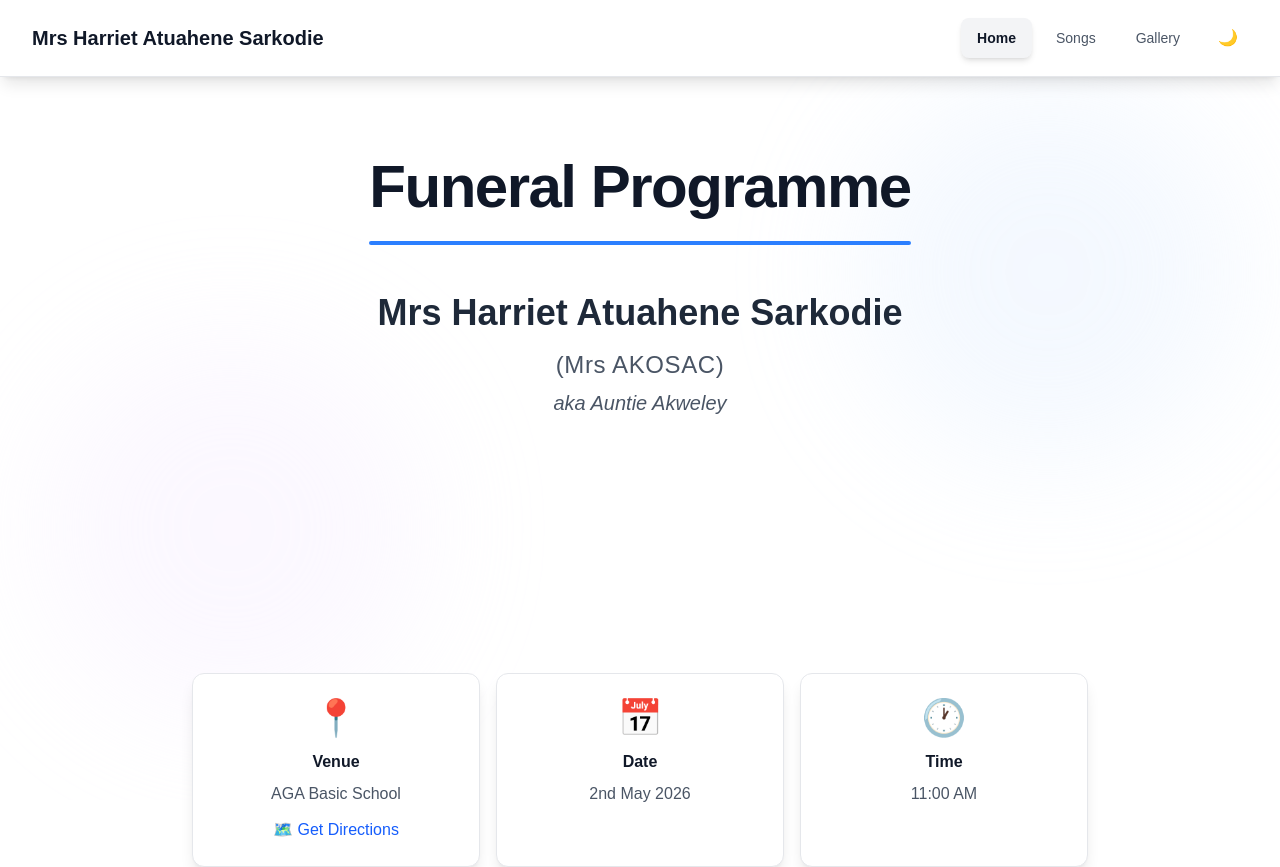
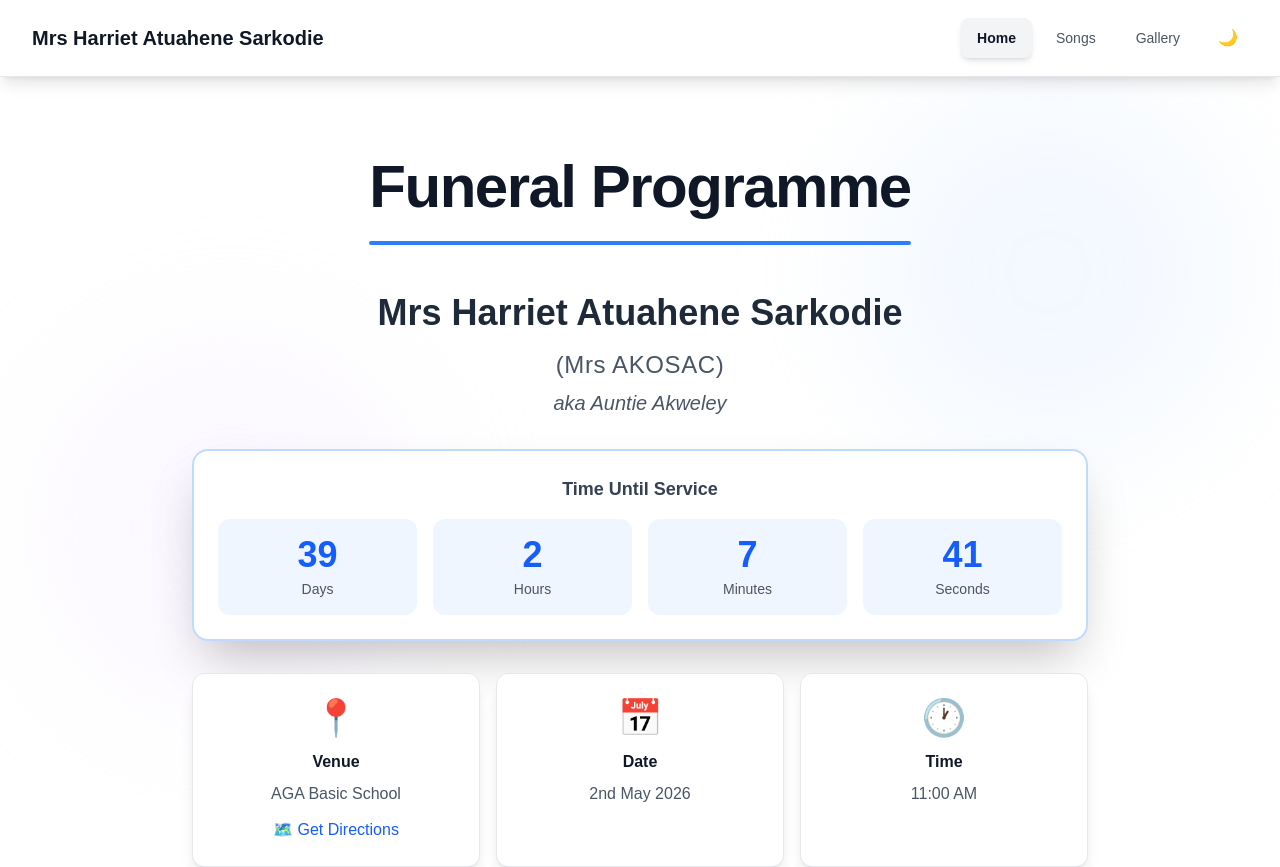
Before and after one commit to cayekple/mrs-akosac, a React (Vite) app: page / in a window 1280 px wide. Shown: the top 867 px of the page. Built offline with nearby package versions, Linux system fonts and the light colour scheme.

Commit message:
Remove unnecessary animation class from countdown timer container

```diff
--- a/src/App.tsx
+++ b/src/App.tsx
@@ -256,7 +256,7 @@ export default function App() {
               </p>
 
               {/* Countdown Timer */}
-              <div className="max-w-4xl mx-auto mb-8 animate-bounce-in stagger-4">
+              <div className="max-w-4xl mx-auto mb-8 animate-bounce-in">
                 <div className="bg-white dark:bg-gray-900 rounded-2xl shadow-2xl p-6 border-2 border-blue-200 dark:border-blue-800">
                   <h3 className="text-lg font-semibold mb-4 text-gray-700 dark:text-gray-300">Time Until Service</h3>
                   <div className="grid grid-cols-4 gap-4">
```
